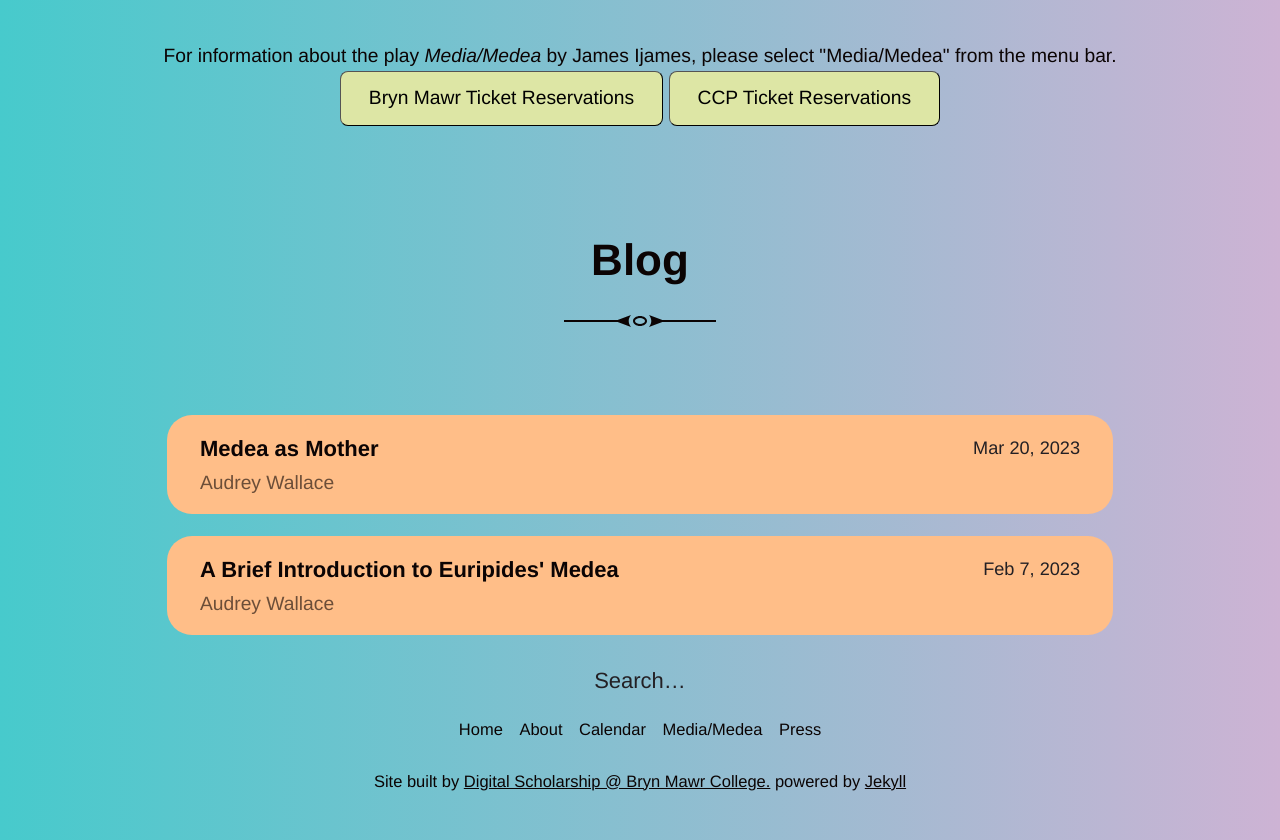
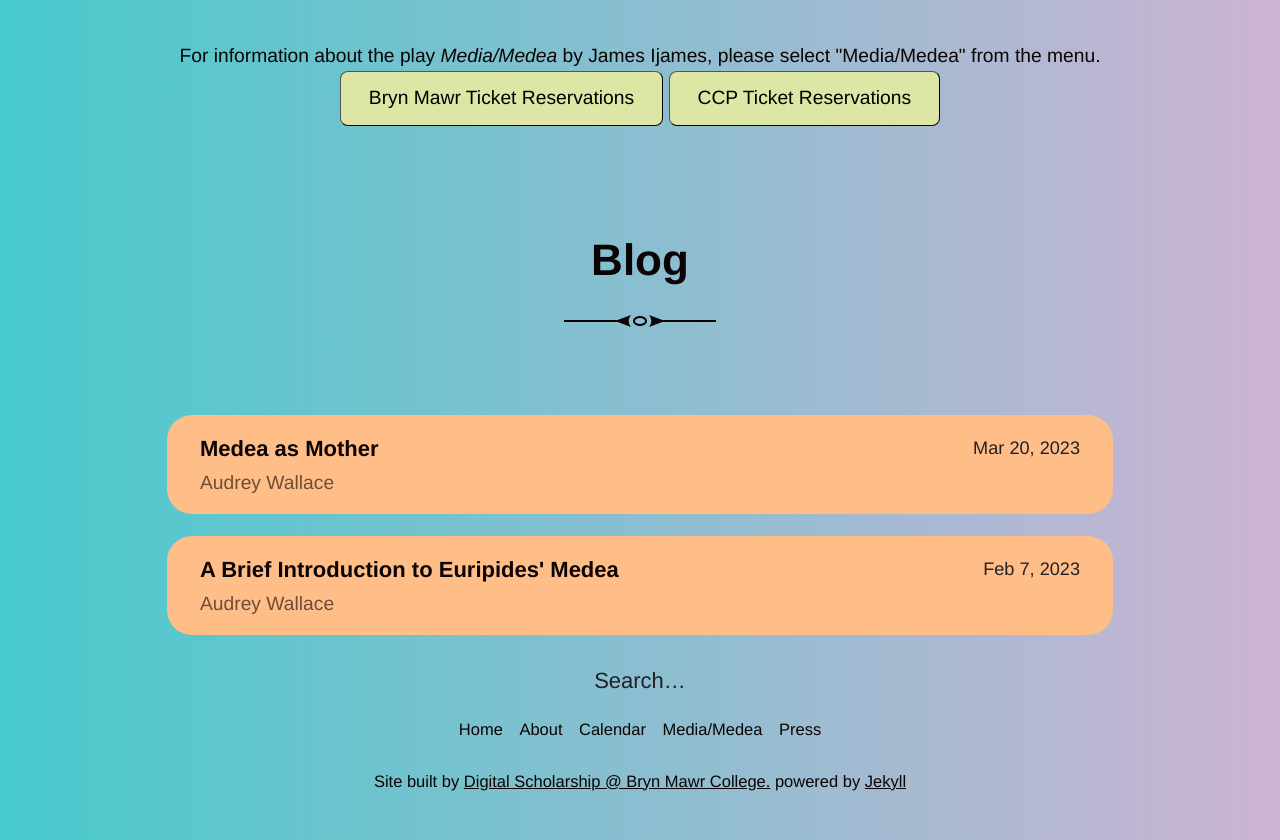
Before and after one commit to digbmc/media-medea, a Jekyll site: the page built from index.html, in a window 1280 px wide. Shown: the part 932-1772 px from the top of the page. Built offline with Jekyll 4.4.1, drawn with Linux system fonts in a browser that asks for light colours; the list of posts is cut into pages by our own code.

Commit message:
shorten text ref to play

```diff
--- a/_layouts/home.html
+++ b/_layouts/home.html
@@ -32,7 +32,7 @@ relationships between Bryn Mawr College, the Community College of Philadelphia,
     <figcaption>Students at the E.M. Stanton School (K-8) in South Philadlephia participate in an acting exercise. Photo by Aaron Windhorst for Bryn Mawr College</figcaption>
   </figure>
   <br>
-  For information about the play <em>Media/Medea</em> by James Ijames, please select "Media/Medea" from the menu bar.
+  For information about the play <em>Media/Medea</em> by James Ijames, please select "Media/Medea" from the menu.
   <br>
   <a href='https://brynmawrarts.ticketleap.com/medea/' target="_blank"><button>Bryn Mawr Ticket Reservations</button></a>
   <a href='https://community-college-of-philadelphia.ticketleap.com/media-medea/' target="_blank"><button>CCP Ticket Reservations</button></a>
```
